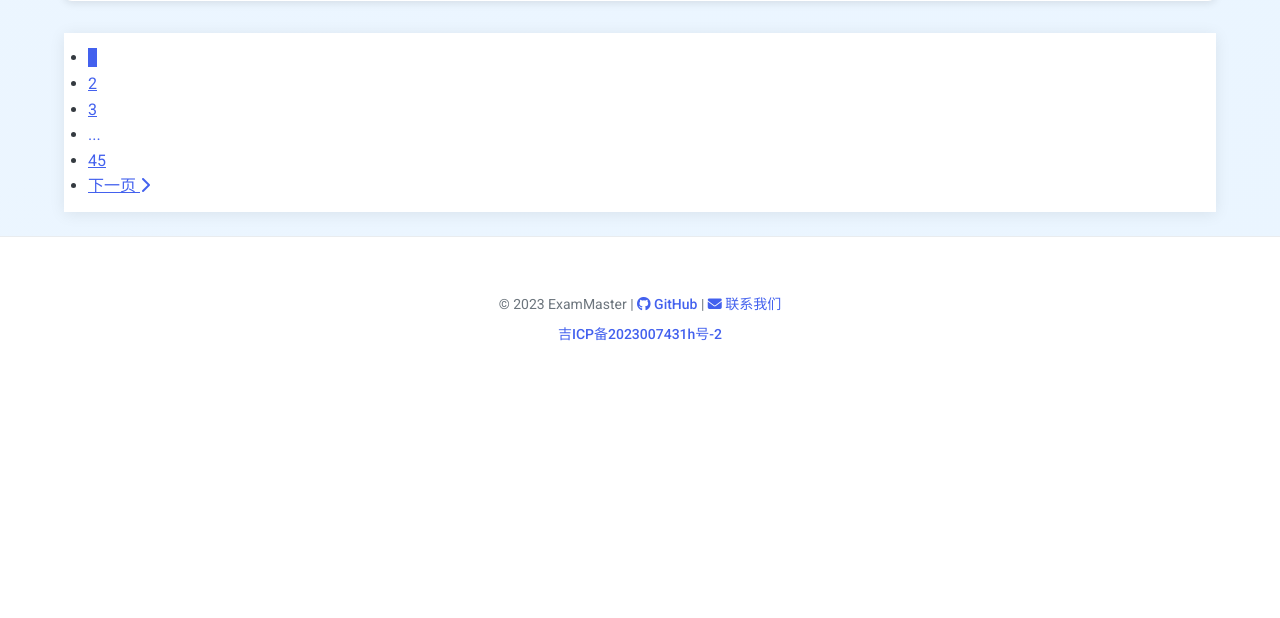
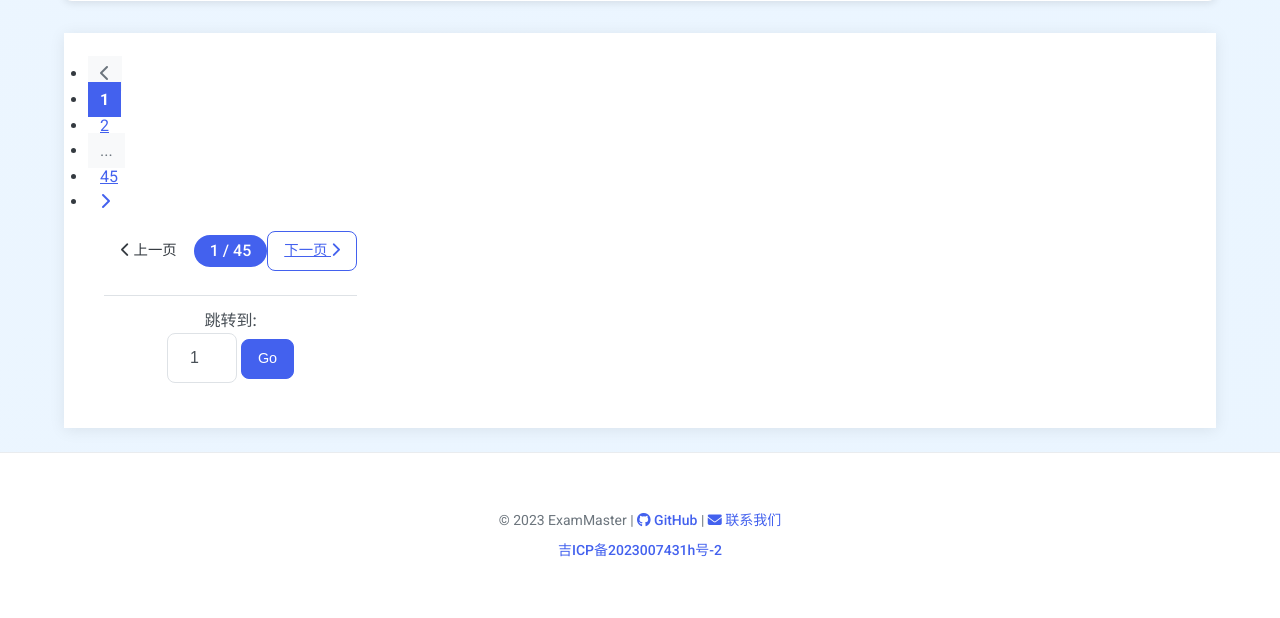
Before and after one commit to CiE-XinYuChen/EXAM-MASTER, a Flask app: page /browse in a window 1280 px wide. Shown: the part 4371-4989 px from the top of the page. Before the commit the page ends 4712 px from the top, so only its background shows below. Run offline with Flask 3, Linux system fonts and the light colour scheme; the visitor is signed in with stand-in values (Sample User, id 1); data comes from the database, SQL or seed files in the repository; data that the repository does not hold is empty.

Commit message:
fix: Improve pagination UI logic and mobile responsiveness
- Redesign pagination with proper UI logic (current page non-clickable)
- Add separate desktop and mobile pagination layouts
- Desktop: Traditional numbered pagination with hover effects
- Mobile: Simple prev/next buttons with page jump functionality
- Enhance mobile responsiveness with optimized spacing
- Add smooth transitions and better visual feedback
- Fix pagination display logic for better UX

🤖 Generated with [Claude Code](https://claude.ai/code)

Co-Authored-By: Claude <noreply@anthropic.com>

```diff
--- a/templates/browse.html
+++ b/templates/browse.html
@@ -130,38 +130,50 @@
 
 <!-- Pagination -->
 <nav aria-label="题目分页" class="mt-4">
-    <ul class="pagination justify-content-center">
+    <div class="pagination-container">
+        <!-- Desktop Pagination -->
+        <ul class="pagination pagination-desktop justify-content-center d-none d-md-flex">
             {% if has_prev %}
             <li class="page-item">
-            <a class="page-link" href="{{ url_for('browse_questions', page=page-1) }}">
-                <i class="fas fa-chevron-left"></i> 上一页
+                <a class="page-link" href="{{ url_for('browse_questions', page=page-1) }}" title="上一页">
+                    <i class="fas fa-chevron-left"></i>
                 </a>
+            </li>
+            {% else %}
+            <li class="page-item disabled">
+                <span class="page-link"><i class="fas fa-chevron-left"></i></span>
             </li>
             {% endif %}
 
-        <!-- Page numbers -->
-        {% set start_page = [1, page - 2]|max %}
-        {% set end_page = [total_pages, page + 2]|min %}
-
-        {% if start_page > 1 %}
+            <!-- Show first page if not in range -->
+            {% if page > 3 %}
             <li class="page-item">
                 <a class="page-link" href="{{ url_for('browse_questions', page=1) }}">1</a>
             </li>
-        {% if start_page > 2 %}
+            {% if page > 4 %}
             <li class="page-item disabled">
                 <span class="page-link">...</span>
             </li>
             {% endif %}
             {% endif %}
 
+            <!-- Show pages around current page -->
+            {% set start_page = [1, page - 1]|max %}
+            {% set end_page = [total_pages, page + 1]|min %}
+
             {% for p in range(start_page, end_page + 1) %}
             <li class="page-item {% if p == page %}active{% endif %}">
+                {% if p == page %}
+                <span class="page-link">{{ p }}</span>
+                {% else %}
                 <a class="page-link" href="{{ url_for('browse_questions', page=p) }}">{{ p }}</a>
+                {% endif %}
             </li>
             {% endfor %}
 
-        {% if end_page < total_pages %}
-        {% if end_page < total_pages - 1 %}
+            <!-- Show last page if not in range -->
+            {% if page < total_pages - 2 %}
+            {% if page < total_pages - 3 %}
             <li class="page-item disabled">
                 <span class="page-link">...</span>
             </li>
@@ -173,12 +185,56 @@
 
             {% if has_next %}
             <li class="page-item">
-            <a class="page-link" href="{{ url_for('browse_questions', page=page+1) }}">
-                下一页 <i class="fas fa-chevron-right"></i>
+                <a class="page-link" href="{{ url_for('browse_questions', page=page+1) }}" title="下一页">
+                    <i class="fas fa-chevron-right"></i>
                 </a>
+            </li>
+            {% else %}
+            <li class="page-item disabled">
+                <span class="page-link"><i class="fas fa-chevron-right"></i></span>
             </li>
             {% endif %}
         </ul>
+
+        <!-- Mobile Pagination -->
+        <div class="pagination-mobile d-md-none">
+            <div class="d-flex justify-content-between align-items-center mb-3">
+                {% if has_prev %}
+                <a href="{{ url_for('browse_questions', page=page-1) }}" class="btn btn-outline-primary btn-sm">
+                    <i class="fas fa-chevron-left"></i> 上一页
+                </a>
+                {% else %}
+                <span class="btn btn-outline-secondary btn-sm disabled">
+                    <i class="fas fa-chevron-left"></i> 上一页
+                </span>
+                {% endif %}
+
+                <div class="page-info">
+                    <span class="badge badge-primary">{{ page }} / {{ total_pages }}</span>
+                </div>
+
+                {% if has_next %}
+                <a href="{{ url_for('browse_questions', page=page+1) }}" class="btn btn-outline-primary btn-sm">
+                    下一页 <i class="fas fa-chevron-right"></i>
+                </a>
+                {% else %}
+                <span class="btn btn-outline-secondary btn-sm disabled">
+                    下一页 <i class="fas fa-chevron-right"></i>
+                </span>
+                {% endif %}
+            </div>
+
+            <!-- Page Jump -->
+            <div class="page-jump text-center">
+                <form method="get" class="d-inline-flex align-items-center">
+                    <label for="pageJump" class="form-label me-2 mb-0 small">跳转到:</label>
+                    <input type="number" id="pageJump" name="page" class="form-control form-control-sm me-2"
+                           style="width: 70px;" min="1" max="{{ total_pages }}" value="{{ page }}">
+                    <button type="submit" class="btn btn-primary btn-sm">Go</button>
+                </form>
+            </div>
+        </div>
+    </div>
 </nav>
 
 {% else %}
@@ -282,19 +338,69 @@
     transform: rotate(180deg);
 }
 
-.pagination .page-link {
+/* Pagination Styles */
+.pagination-container {
+    padding: 1rem 0;
+}
+
+.pagination-desktop .page-link {
     color: var(--primary-color);
+    border-color: #dee2e6;
+    padding: 0.5rem 0.75rem;
+    min-width: 40px;
+    text-align: center;
+    transition: all 0.3s ease;
+}
+
+.pagination-desktop .page-item.active .page-link {
+    background-color: var(--primary-color);
+    border-color: var(--primary-color);
+    color: white;
+    font-weight: 600;
+}
+
+.pagination-desktop .page-link:hover:not(.disabled) {
+    color: white;
+    background-color: var(--primary-color);
+    border-color: var(--primary-color);
+    transform: translateY(-1px);
+}
+
+.pagination-desktop .page-item.disabled .page-link {
+    color: #6c757d;
+    background-color: #f8f9fa;
     border-color: #dee2e6;
 }
 
-.pagination .page-item.active .page-link {
-    background-color: var(--primary-color);
-    border-color: var(--primary-color);
+/* Mobile Pagination Styles */
+.pagination-mobile {
+    background: var(--gray-50);
+    border-radius: var(--border-radius);
+    padding: 1rem;
 }
 
-.pagination .page-link:hover {
-    color: var(--primary-color);
-    background-color: rgba(67, 97, 238, 0.1);
+.pagination-mobile .btn {
+    min-width: 80px;
+    font-size: 0.9rem;
+}
+
+.pagination-mobile .page-info .badge {
+    font-size: 1rem;
+    padding: 0.5rem 1rem;
+}
+
+.page-jump {
+    margin-top: 0.75rem;
+    padding-top: 0.75rem;
+    border-top: 1px solid #dee2e6;
+}
+
+.page-jump .form-control {
+    text-align: center;
+}
+
+.page-jump .btn {
+    min-width: 50px;
 }
 
 .empty-state {
```
Also changed, not shown: other parts of templates/browse.html (+36 -4 lines). Lines whose indentation alone changed are shown as unchanged.
